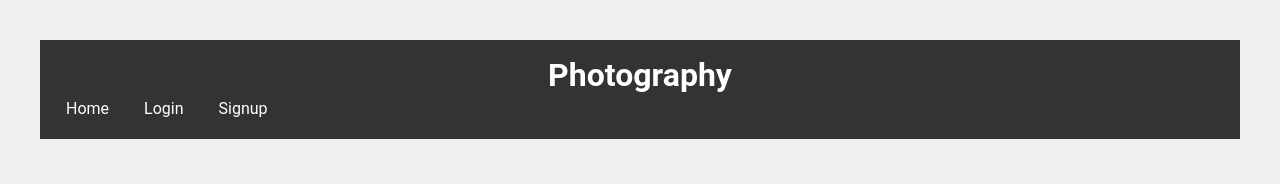
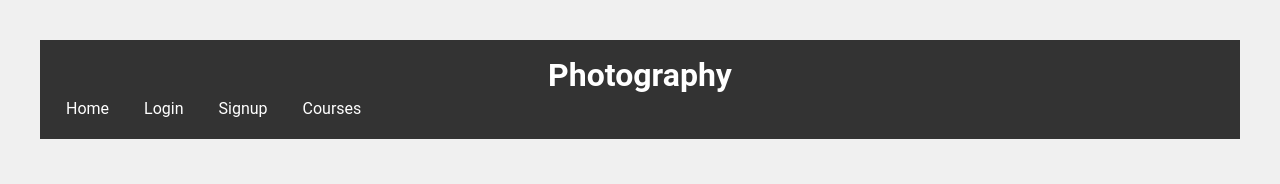
Before and after one commit to sireeshaK-21/photography, a React (Vite) app in the folder client/: page / in a window 1280 px wide. Shown: the top 184 px of the page. Built offline with nearby package versions, Linux system fonts and the light colour scheme; no server answers.

Commit message:
Added link to courses tab in header

```diff
--- a/client/src/components/Header.jsx
+++ b/client/src/components/Header.jsx
@@ -35,6 +35,7 @@ const Header = () => {
         <>
           <Link to="/login">Login</Link>
           <Link to="/signup">Signup</Link>
+          <Link to="/signup">Courses</Link>
         </>
       )}
       </nav>
```
